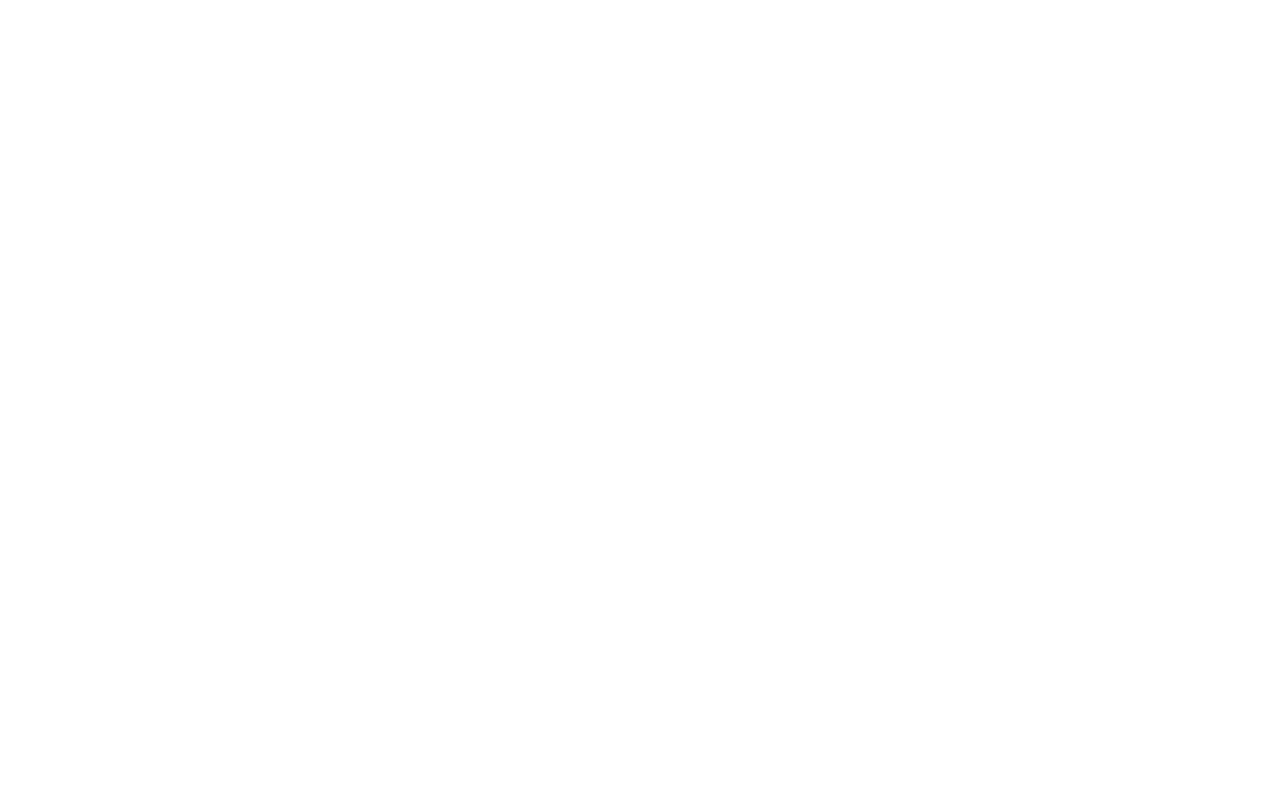
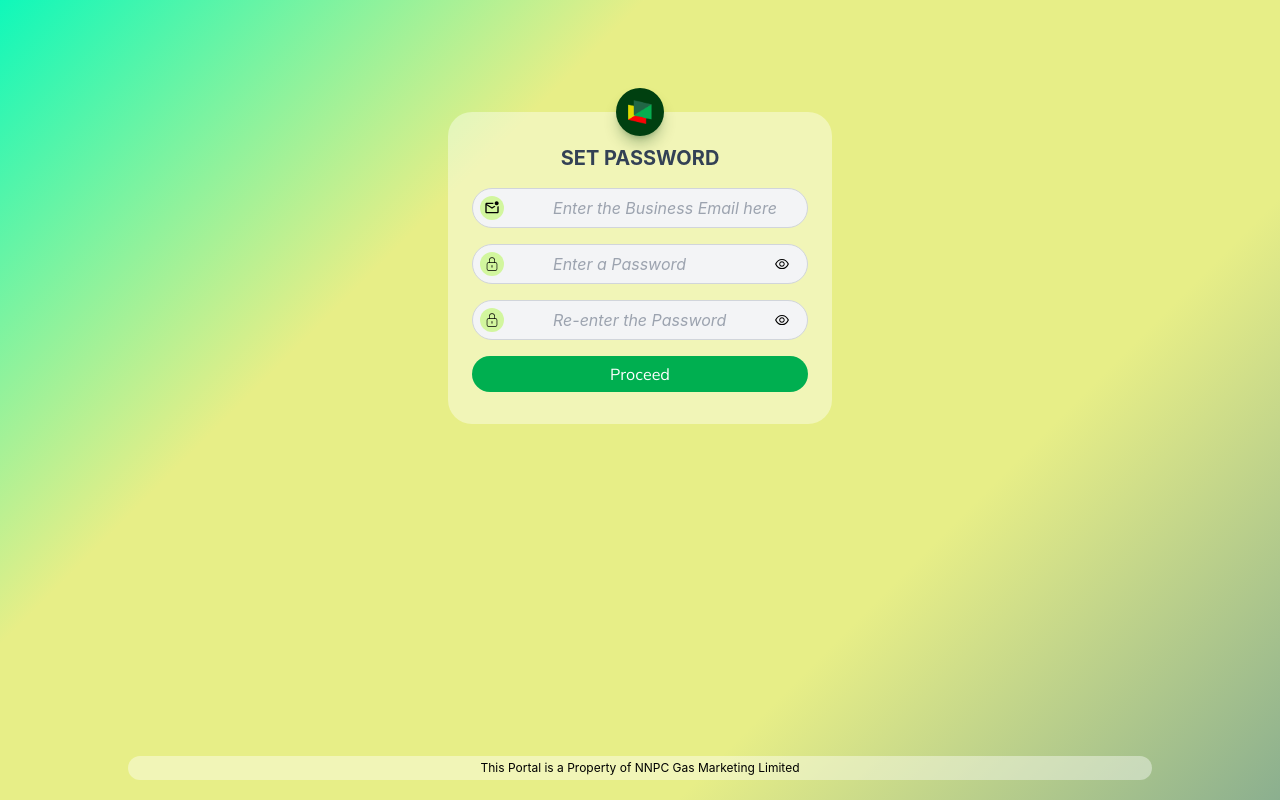
Before and after one commit to Skillz-systems/ngml_frontend, a React (Create React App) app: page /app/customersetpassword in a window 1280 px wide. Before the commit this address had no page. Built offline with nearby package versions, Linux system fonts and the light colour scheme.

Commit message:
customer set password form

```diff
--- /dev/null
+++ b/src/Pages/authentication/client/CustomerSetPassword.tsx
@@ -0,0 +1,114 @@
+import React, { type ChangeEvent } from 'react'
+import nnpclogo from '../../../Asset/nnpc.png'
+import TextInput from 'src/Components/TextInput'
+import { MdOutlineMarkEmailUnread } from 'react-icons/md'
+import { CiLock } from 'react-icons/ci'
+import { AiOutlineEye } from 'react-icons/ai'
+
+import ButtonComponent from 'src/Components/ButtonComponent'
+
+const CustomerSetPassword = (): JSX.Element => {
+  const handleOnChange = (event: ChangeEvent<HTMLInputElement>): void => {
+    console.log(event.target.value)
+  }
+  const handleClick = (): void => {
+    console.log('submit ')
+  }
+  return (
+    <main className="flex flex-col items-center justify-center w-screen h-screen gradient">
+
+      <section className='flex flex-col items-center px-3 py-8 mt-20 space-y-4 md:px-6 h-fit w-fit md:w-96 bg-white/40 rounded-3xl xl:mt-28'>
+        <header className='relative flex flex-col items-center justify-center '>
+          <div className="p-3 bg-[#004010] rounded-full absolute -top-14 shadow-lg shadow-[#004010]/30 ">
+            <img src={nnpclogo} alt="ngml logo" className='w-6 h-6 ' />
+          </div>
+          <h2 className='text-lg antialiased font-bold uppercase xl:text-xl text-slate-700'>Set Password</h2>
+        </header>
+        <form className='w-full space-y-4'>
+          <div className="w-full">
+            <TextInput
+              width=''
+              height='40px'
+              type="text"
+              label="email"
+              value=""
+              name="email"
+              placeholder="Enter the Business Email here"
+              error={false}
+              onChange={handleOnChange}
+              icon={<MdOutlineMarkEmailUnread size={20} className='p-0.5 absolute top-0.5 left-0.5' />}
+              iconHeight='24px'
+              iconWidth='24px'
+              backgroundColor='#D2F69E'
+              iconStyle='absolute top-2 left-2  rounded-full'
+              divStyle='p-0 mb-0'
+            />
+          </div>
+          <div className="w-full">
+            <TextInput
+              width=''
+              height='40px'
+              type="password"
+              label="password"
+              value=""
+              name="password"
+              placeholder="Enter a Password"
+              error={false}
+              onChange={handleOnChange}
+              icon={<CiLock size={20} className='p-0.5 absolute top-0.5 left-0.5' />}
+              iconHeight='24px'
+              iconWidth='24px'
+              backgroundColor='#D2F69E'
+              iconStyle='absolute top-2 left-2  rounded-full'
+              divStyle='p-0 mb-0'
+              iconRight={<AiOutlineEye size={20} className='p-0.5 absolute top-1.5 -right-3' />}
+            />
+          </div>
+          <div className="w-full">
+            <TextInput
+              width=''
+              height='40px'
+              type="password"
+              label="password"
+              value=""
+              name="password"
+              placeholder="Re-enter the Password "
+              error={false}
+              onChange={handleOnChange}
+              icon={<CiLock size={20} className='p-0.5 absolute top-0.5 left-0.5' />}
+              iconRight={<AiOutlineEye size={20} className='p-0.5 absolute top-1.5 -right-3' />}
+              iconHeight='24px'
+              iconWidth='24px'
+              backgroundColor='#D2F69E'
+              iconStyle='absolute top-2 left-2  rounded-full'
+              divStyle='p-0 mb-0'
+
+            />
+          </div>
+
+          <div className="w-full mt-4">
+            <ButtonComponent
+              border="none"
+              backgroundColor="#00AF50"
+              height="36px"
+              radius="100px"
+              width=""
+              fontSize='16px'
+              onClick={() => {
+                handleClick()
+              }}
+            > Proceed</ButtonComponent>
+          </div>
+        </form>
+
+      </section>
+
+      <div className="w-full mx-4 mt-auto mb-5 rounded-full bg-white/40 md:mx-0 md:w-4/5 ">
+
+        <footer className='px-2 py-1 text-sm text-center truncate sm:text-xs'> This Portal is a Property of NNPC Gas Marketing Limited</footer>
+      </div>
+    </main>
+  )
+}
+
+export default CustomerSetPassword
--- a/src/Routes/AuthRoutes.tsx
+++ b/src/Routes/AuthRoutes.tsx
@@ -1,12 +1,18 @@
 import CustomerSelfRevistration from '../pages/authentication/client/CustomerSelfRevistration'
 import StaffLoginPage from '../pages/StaffLoginPage'
 import SignupStaff from '../pages/authentication/staff/SignupStaff'
+import CustomerSetPassword from '../pages/authentication/client/CustomerSetPassword'
 
 export const AuthRoutes = [
   {
     title: 'stafflogin',
     path: '/app/StaffloginPage',
     component: StaffLoginPage
+  },
+  {
+    title: 'customersetpassword',
+    path: '/app/customersetpassword',
+    component: CustomerSetPassword
   },
   {
     title: 'signupstaff',
```
